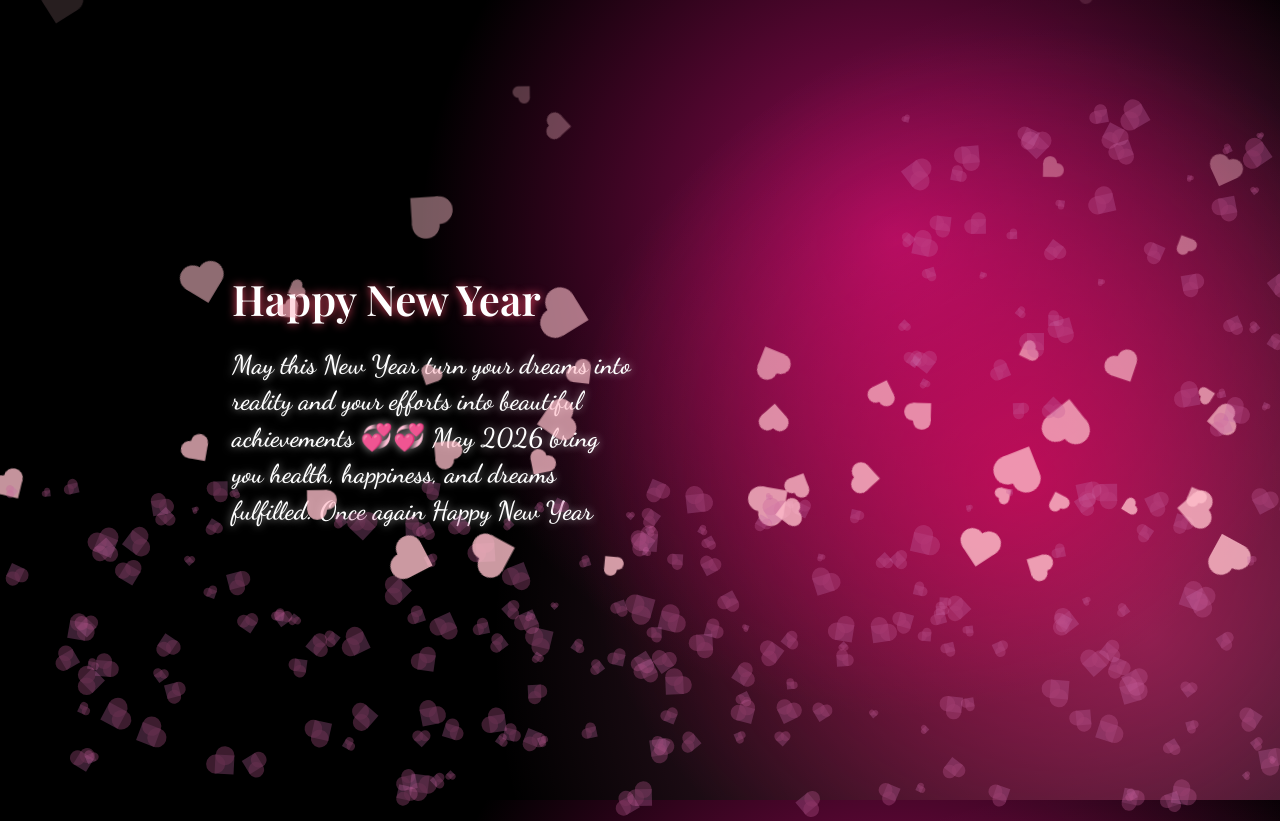
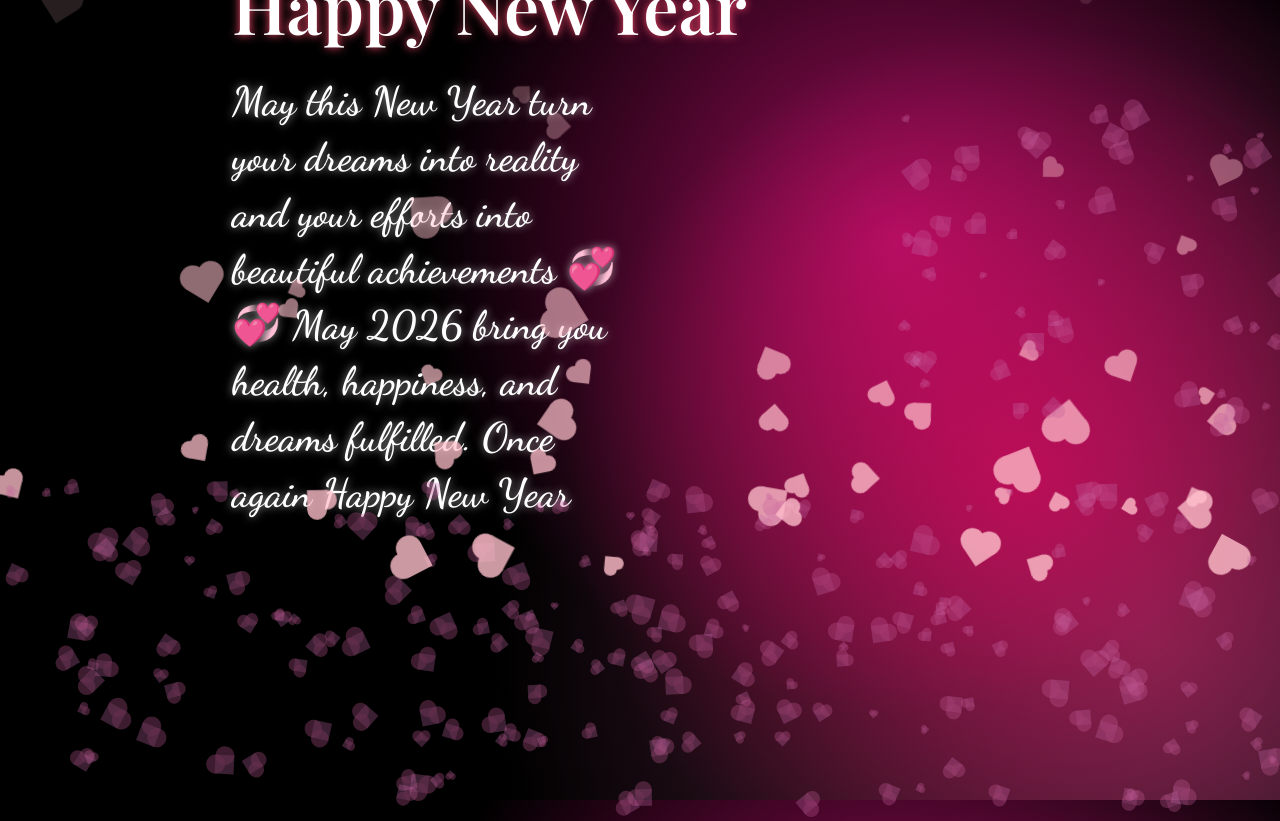
Before and after one commit to kalyani8247/NewYearWishCard.github.io, a plain HTML site: page index.html in a window 1280 px wide. Drawn offline with nearby package versions, Linux system fonts and the light colour scheme.

Commit message:
Update card position and enhance font sizes
Adjusted card positioning and increased font sizes for title and quote.

```diff
--- a/index.html
+++ b/index.html
@@ -26,7 +26,7 @@
 
     .card {
         position: absolute;
-        top: 50%;
+        top: 30%;
         left: 15%;
         transform: translateY(-50%);
         padding: 40px;
@@ -34,7 +34,7 @@
     }
 
     .title {
-        font-size: 42px;
+        font-size: 70px;
         font-weight: bold;
         text-shadow: 0 0 10px #ff4d6d;
         margin-bottom: 20px;
@@ -42,7 +42,7 @@
 
     .quote {
         max-width: 400px;
-        font-size: 26px;
+        font-size: 40px;
         line-height: 1.4;
         font-family: 'Dancing Script', cursive;
         text-shadow: 0 0 8px rgba(255,255,255,0.6);
```
